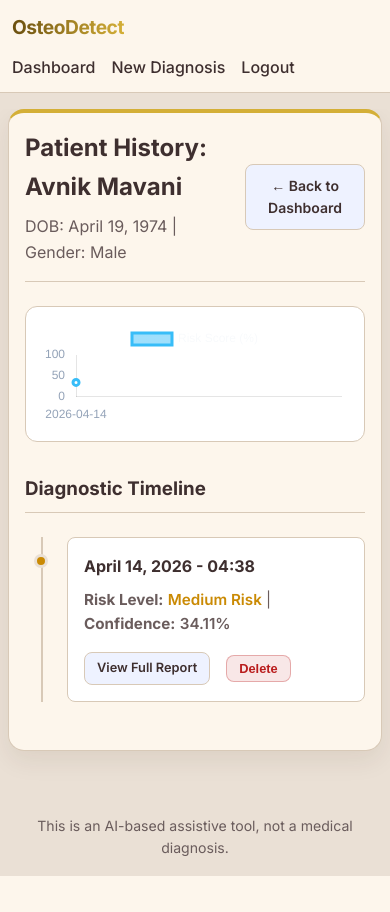
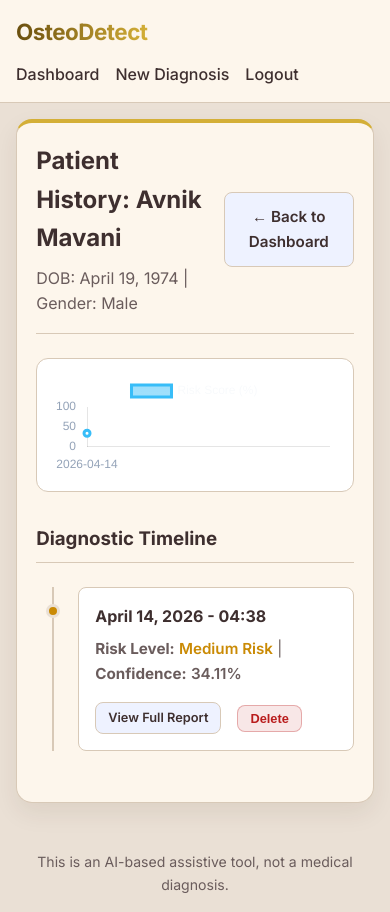
Before and after one commit to Manav933/OsteoDetect, a Django app: page /patient/472b811b-0e75-4eed-a415-7cb80cd5e2af/history/ in a window 390 px wide. Before the commit the page ends 876 px from the top, so only its background shows below. Run offline with Django 5.2, Linux system fonts and the light colour scheme; a user stored in the database is signed in; data comes from the database, SQL or seed files in the repository.

Commit message:
feat: fix scroll boundary, responsive layout improvements

```diff
--- a/backend/templates/base.html
+++ b/backend/templates/base.html
@@ -33,8 +33,11 @@
         }
 
         html {
+            /* True clip boundary — blocks any child from widening the viewport */
+            width: 100%;
+            max-width: 100vw;
             overflow-x: hidden;
-            overscroll-behavior: none;
+            overscroll-behavior-x: none;
             background: var(--bg-color);
         }
 
@@ -47,8 +50,14 @@
             line-height: 1.6;
             min-height: 100dvh;
             width: 100%;
+            max-width: 100vw;
             overflow-x: hidden;
             overscroll-behavior: none;
+        }
+
+        /* Prevent media & tables from ever escaping their container */
+        img, video, iframe, table, pre {
+            max-width: 100%;
         }
 
         .navbar {
@@ -61,6 +70,8 @@
             position: sticky;
             top: 0;
             z-index: 50;
+            width: 100%;
+            max-width: 100vw;
         }
 
         .navbar h1 {
@@ -94,11 +105,10 @@
         }
 
         .container {
-            max-width: 1200px;
+            max-width: min(1200px, 100%);
             width: 100%;
             margin: 2rem auto;
             padding: 0 1rem;
-            overflow-x: hidden;
         }
 
         .page-header {
@@ -113,18 +123,14 @@
 
         .page-grid {
             display: grid;
-            grid-template-columns: 2fr 1fr;
+            grid-template-columns: repeat(auto-fit, minmax(min(240px, 100%), 1fr));
             gap: 1.5rem;
-            width: 100%;
-            min-width: 0;
         }
 
         .page-grid-equal {
             display: grid;
-            grid-template-columns: 1fr 1fr;
+            grid-template-columns: repeat(auto-fit, minmax(min(280px, 100%), 1fr));
             gap: 1.5rem;
-            width: 100%;
-            min-width: 0;
         }
 
         .card {
@@ -273,7 +279,6 @@
                 flex-direction: column;
                 align-items: flex-start;
                 gap: 0.75rem;
-                width: 100%;
             }
 
             .navbar h1 {
@@ -285,49 +290,13 @@
                 margin-right: 0.75rem;
             }
 
-            .nav-links {
-                width: 100%;
-                flex-wrap: wrap;
-            }
-
             .container {
                 margin: 1rem auto;
-                padding: 0 0.75rem;
             }
 
             .card {
                 padding: 1.2rem;
                 border-radius: 12px;
-            }
-
-            .page-grid,
-            .page-grid-equal {
-                grid-template-columns: 1fr;
-                gap: 1rem;
-            }
-        }
-
-        @media (max-width: 480px) {
-            .navbar {
-                padding: 0.75rem;
-            }
-
-            .navbar h1 {
-                font-size: 1.2rem;
-            }
-
-            .container {
-                padding: 0 0.5rem;
-            }
-
-            .card {
-                padding: 1rem;
-                border-radius: 10px;
-            }
-
-            .btn {
-                padding: 0.6rem 1rem;
-                font-size: 0.875rem;
             }
         }
     </style>
```
